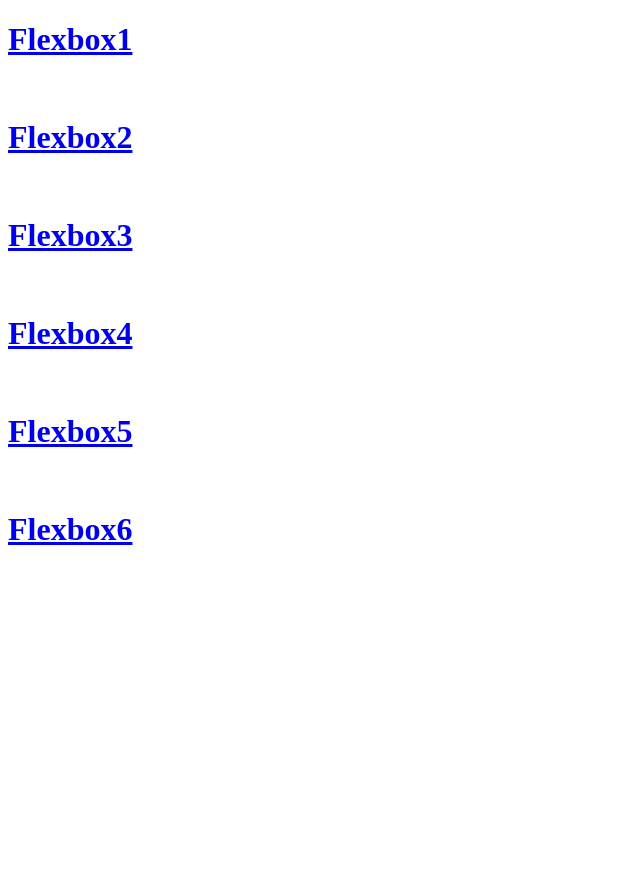
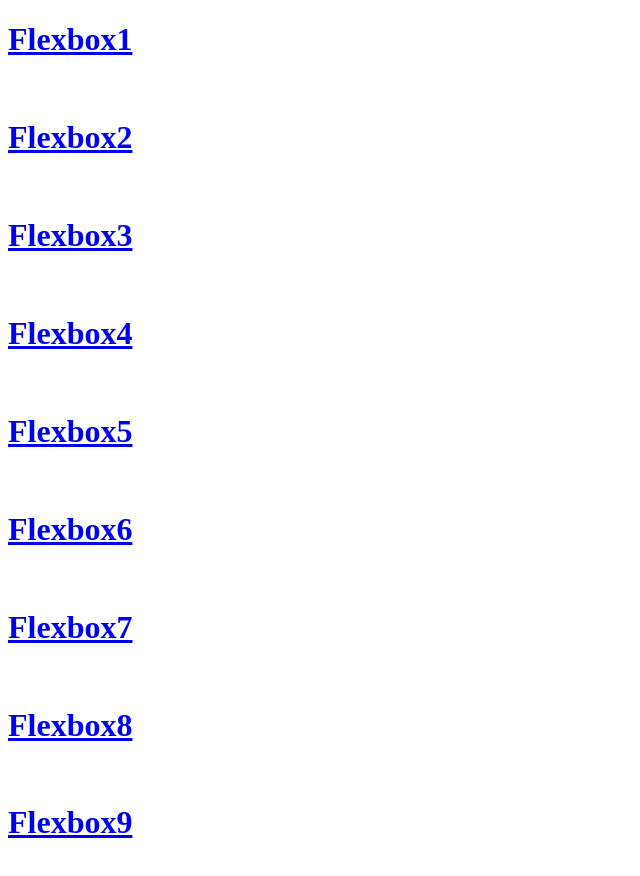
Before and after one commit to Batoonj/Batoon-flexbox, a plain HTML site: page Index.html in a window 1280 px wide. Shown: the whole page, without its empty margins (0-640 px from the left). Before the commit the page ends 800 px from the top, so only its background shows below. Drawn offline with Linux system fonts and the light colour scheme.

Commit message:
Update Index.html

```diff
--- a/Index.html
+++ b/Index.html
@@ -14,5 +14,11 @@
   <br>
 <a href="Flexbox6.html"><h1>Flexbox6</h1></a>
 <br>
+<a href="Flexbox7.html"><h1>Flexbox7</h1></a>
+<br>
+<a href="Flexbox8.html"><h1>Flexbox8</h1></a>
+<br>
+<a href="Flexbox9.html"><h1>Flexbox9</h1></a>
+<br>
   </body>
 </html>
```
